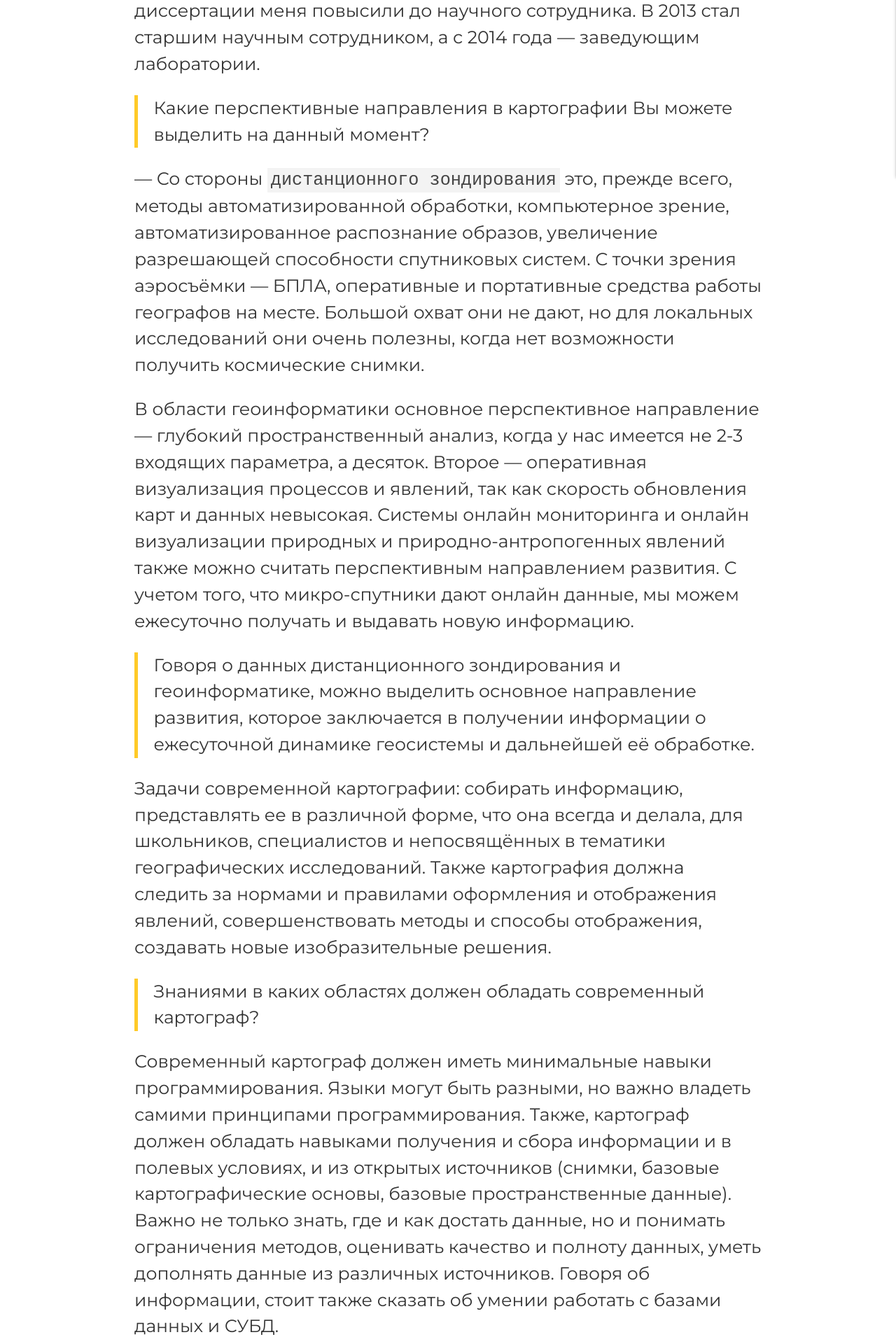
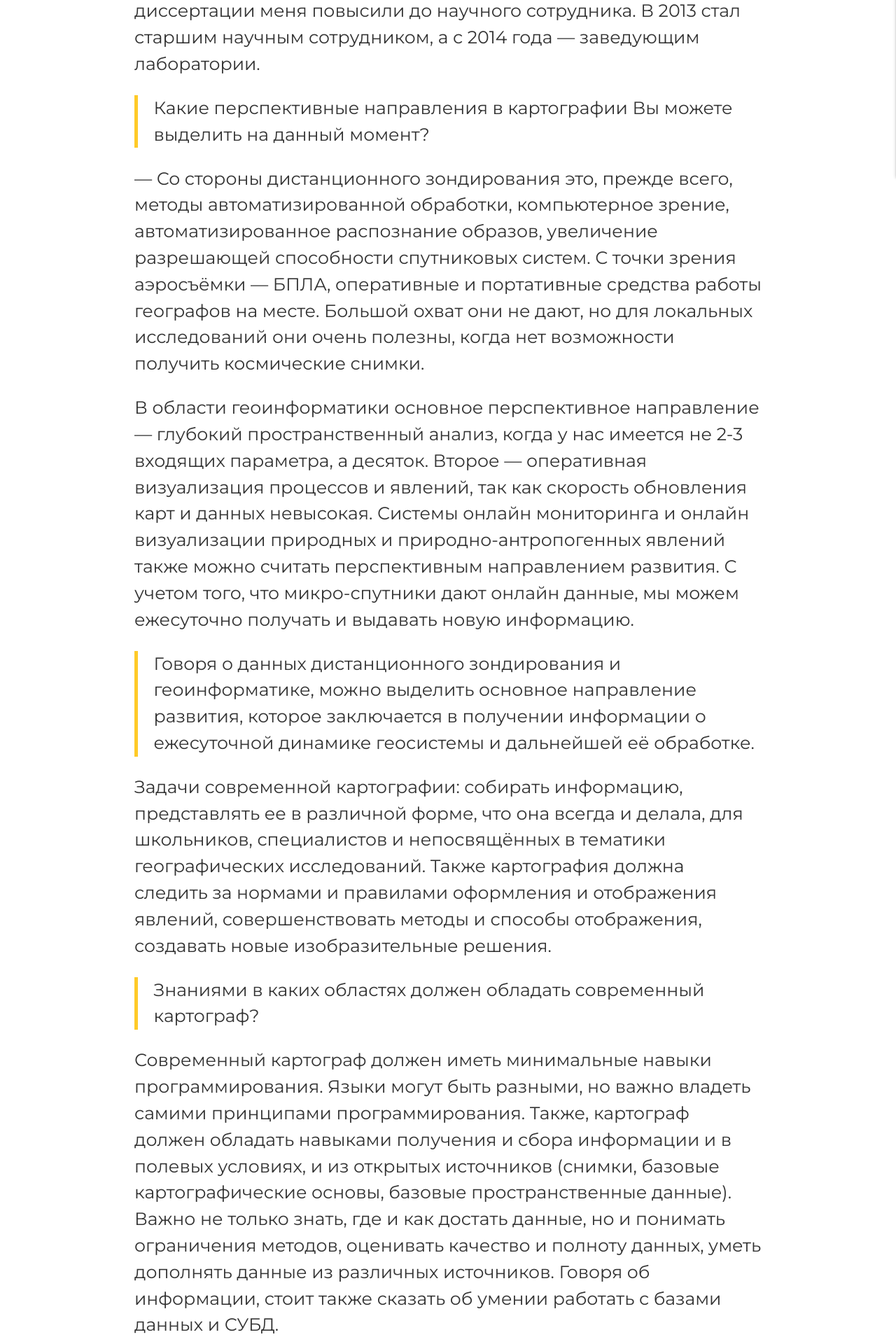
Before and after one commit to gtitov/cartpost, a Jekyll site: the page built from _posts/2018-09-23-medvedev.md, in a window 1280 px wide. Shown: the part 707-2627 px from the top of the page at 70% size. Built offline with Jekyll 4.4.1, drawn with Linux system fonts in a browser that asks for light colours; nearby versions of some CDN libraries.

```diff
--- a/_posts/2018-09-23-medvedev.md
+++ b/_posts/2018-09-23-medvedev.md
@@ -11,7 +11,7 @@ title: Андрей Александрович Медведев
 
 > **Какие перспективные направления в картографии Вы можете выделить на данный момент?**
 
-— Со стороны `дистанционного зондирования` это, прежде всего, методы автоматизированной обработки, компьютерное зрение, автоматизированное распознание образов, увеличение разрешающей способности спутниковых систем. С точки зрения аэросъёмки — БПЛА, оперативные и портативные средства работы географов на месте. Большой охват они не дают, но для локальных исследований они очень полезны, когда нет возможности получить космические снимки.
+— Со стороны **дистанционного зондирования** это, прежде всего, методы автоматизированной обработки, компьютерное зрение, автоматизированное распознание образов, увеличение разрешающей способности спутниковых систем. С точки зрения аэросъёмки — БПЛА, оперативные и портативные средства работы географов на месте. Большой охват они не дают, но для локальных исследований они очень полезны, когда нет возможности получить космические снимки.
 
 В области **геоинформатики** основное перспективное направление — глубокий пространственный анализ, когда у нас имеется не 2-3 входящих параметра, а десяток. Второе — оперативная визуализация процессов и явлений, так как скорость обновления карт и данных невысокая. Системы онлайн мониторинга и онлайн визуализации природных и природно-антропогенных явлений также можно считать перспективным направлением развития. С учетом того, что микро-спутники дают онлайн данные, мы можем ежесуточно получать и выдавать новую информацию.
 
```
